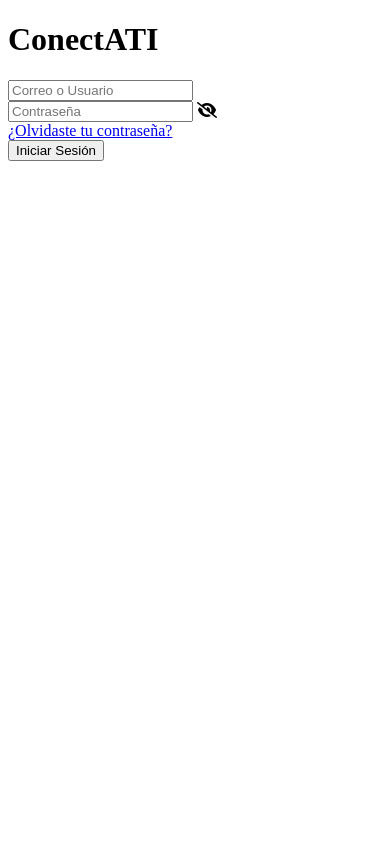
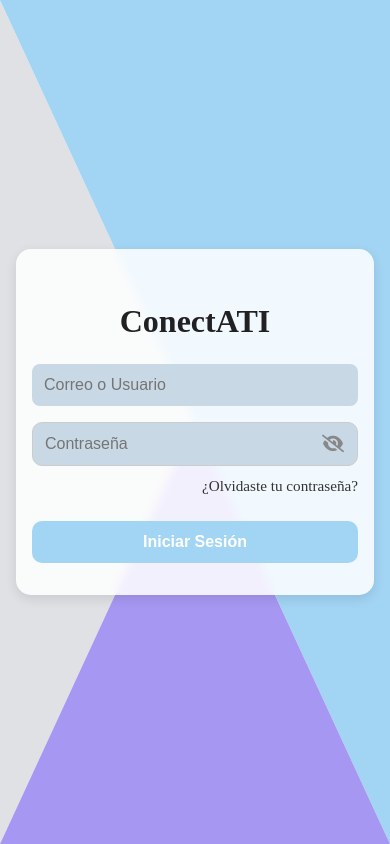
Before and after one commit to Maxsz20/ConectATI, a Django app: template web/app/templates/app/iniciar_sesion.html in a window 390 px wide. Run offline with Django 4.2, Linux system fonts and the light colour scheme; the template is opened without the code that fills it, so the values that code supplies are empty.

Commit message:
modified:   web/app/__pycache__/__init__.cpython-312.pyc 	modified:   web/app/__pycache__/admin.cpython-312.pyc 	modified:   web/app/__pycache__/apps.cpython-312.pyc 	modified:   web/app/__pycache__/models.cpython-312.pyc 	modified:   web/app/__pycache__/urls.cpython-312.pyc 	modified:   web/app/__pycache__/views.cpython-312.pyc 	modified:   web/app/migrations/__pycache__/__init__.cpython-312.pyc 	new file:   web/app/static/css/login_register_clave.css 	modified:   web/app/templates/app/iniciar_sesion.html 	modified:   web/app/urls.py 	modified:   web/app/views.py 	modified:   web/project_conectati/__pycache__/__init__.cpython-312.pyc 	modified:   web/project_conectati/__pycache__/settings.cpython-312.pyc 	modified:   web/project_conectati/__pycache__/urls.cpython-312.pyc 	modified:   web/project_conectati/__pycache__/wsgi.cpython-312.pyc
Login ya renderiza correctamente

```diff
--- /dev/null
+++ b/web/app/static/css/login_register_clave.css
@@ -0,0 +1,206 @@
+* {
+  box-sizing: border-box;
+}
+
+body {
+  margin: 0;
+  height: 100vh;
+  width: 100vw;
+  display: flex;
+  justify-content: center;
+  align-items: center;
+  overflow: hidden;
+  position: relative;
+}
+
+.triangulo-blanco,
+.triangulo-azul,
+.triangulo-morado {
+  position: absolute;
+  width: 100%;
+  height: 100%;
+}
+
+/* Fondo blanco: triangulo izquierdo */
+.triangulo-blanco {
+  background-color: #DFE1E5;
+  clip-path: polygon(0 0, 50% 50%, 0 100%);
+  z-index: 1;
+}
+
+/* Fondo azul: triangulo derecho superior */
+.triangulo-azul {
+  background-color: #A2D4F4;
+  clip-path: polygon(0 0, 100% 0, 100% 100%, 50% 50%);
+  z-index: 2;
+}
+
+/* Fondo morado: triangulo abajo */
+.triangulo-morado {
+  background-color: #A698F2;
+  clip-path: polygon(0 100%, 100% 100%, 50% 50%);
+  z-index: 3;
+}
+
+
+.container {
+  position: relative;
+  z-index: 5;
+  width: 100%;
+  max-width: 360px;
+  padding: 30px 25px;
+  background: rgba(255, 255, 255, 0.4);
+  border-radius: 15px;
+  box-shadow: 0 4px 12px rgba(0, 0, 0, 0.1);
+  backdrop-filter: blur(4px);
+  display: flex;
+  flex-direction: column;
+  align-items: center;
+}
+
+
+h1 {
+  text-align: center;
+  margin-bottom: 25px;
+  color: #212022;
+}
+
+.form {
+  width: 100%;
+  display: flex;
+  flex-direction: column;
+  gap: 10px;
+  padding: 0 5px; /* <- agrega espacio a los lados */
+}
+
+input[type="text"],
+input[type="email"],
+input[type="password"] {
+  padding: 10px;
+  border: none;
+  border-radius: 8px;
+  background-color: #c8d8e4;
+  font-size: 14px;
+  width: 100%;
+}
+
+.password-container {
+  position: relative;
+  width: 100%;
+}
+
+.password-container input {
+  width: 100%;
+  padding: 12px 44px 12px 12px; /* deja espacio a la derecha para el ícono */
+  border: 1px solid #ccc;
+  border-radius: 10px;
+  font-size: 1rem;
+  box-sizing: border-box;
+}
+
+.password-container i {
+  position: absolute;
+  right: 14px;
+  top: 50%;
+  transform: translateY(-50%);
+  cursor: pointer;
+  color: #888;
+  font-size: 1.1rem;
+}
+.toggle {
+  position: absolute;
+  right: 10px;
+  top: 9px;
+  cursor: pointer;
+  font-size: 16px;
+  user-select: none;
+}
+
+button {
+  background-color: #A2D4F4;
+  color: white;
+  border: none;
+  padding: 12px;
+  border-radius: 10px;
+  font-size: 16px;
+  font-weight: bold;
+  cursor: pointer;
+  margin-top: 10px;
+  transition: background 0.3s;
+}
+
+button:hover {
+  background-color: #7a88e6;
+}
+
+
+.forgot-password {
+  width: 100%;
+  text-align: right;
+  margin-top: -5px;
+}
+
+.forgot-password a {
+  font-size: 16px;
+  color: #333;
+  text-decoration: none;
+}
+
+.forgot-password a:hover {
+  text-decoration: underline;
+}
+
+@media (max-width: 768px) {
+  body {
+    height: 100vh;
+    width: 100vw;
+    display: flex;
+    justify-content: center;
+    align-items: center;
+    padding: 1rem;
+    overflow: hidden;
+    position: relative;
+  }
+
+  .container {
+    width: 100%;
+    max-width: 360px;
+    padding: 2rem 1rem;
+    border-radius: 15px;
+    box-shadow: 0 4px 12px rgba(0, 0, 0, 0.1);
+    backdrop-filter: blur(4px);
+    background: rgba(255, 255, 255, 0.85);
+    z-index: 5;
+  }
+
+  .form {
+    padding: 0;
+    gap: 1rem;
+  }
+
+  input[type="text"],
+  input[type="email"],
+  input[type="password"] {
+    font-size: 1rem;
+    padding: 12px;
+  }
+
+  button {
+    font-size: 1rem;
+    padding: 12px;
+  }
+
+  h1 {
+    font-size: 2rem;
+    margin-bottom: 1.5rem;
+    text-align: center;
+  }
+
+  .toggle {
+    top: 12px;
+  }
+
+  .forgot-password a {
+    font-size: 0.95rem;
+  }
+}
--- a/web/app/templates/app/iniciar_sesion.html
+++ b/web/app/templates/app/iniciar_sesion.html
@@ -1,3 +1,4 @@
+{% load static %}
 <!DOCTYPE html>
 <html lang="es">
 <head>
@@ -5,7 +6,7 @@
   <meta name="viewport" content="width=device-width, initial-scale=1.0"/>
   <title>ConectATI - Iniciar Sesión</title>
   <link rel="icon" href="/images/logo.png" type="image/png">
-  <link rel="stylesheet" href="/css/login_register_clave.css"/>
+  <link rel="stylesheet" href="{% static 'css/login_register_clave.css' %}"/>
   <link rel="stylesheet" href="https://cdnjs.cloudflare.com/ajax/libs/font-awesome/6.5.0/css/all.min.css">
 </head>
 <body>
--- a/web/app/urls.py
+++ b/web/app/urls.py
@@ -14,6 +14,6 @@ urlpatterns = [
 #    path('busqueda/', views.busqueda, name='busqueda'),
 #    path('perfil/', views.perfil, name='perfil'),
 #    path('logout/', views.logout_view, name='logout'),
-#    path('login/', views.login_view, name='login'),
+    path('login/', views.LoginView, name='login'),
 #    path('registro/', views.registro, name='registro'),
 ]
--- a/web/app/views.py
+++ b/web/app/views.py
@@ -3,3 +3,6 @@ from django.shortcuts import render
 # Create your views here.
 def FriendView(request):
     return render(request, 'app/amistades.html', {})
+
+def LoginView(request):
+    return render(request, 'app/iniciar_sesion.html', {})
```
